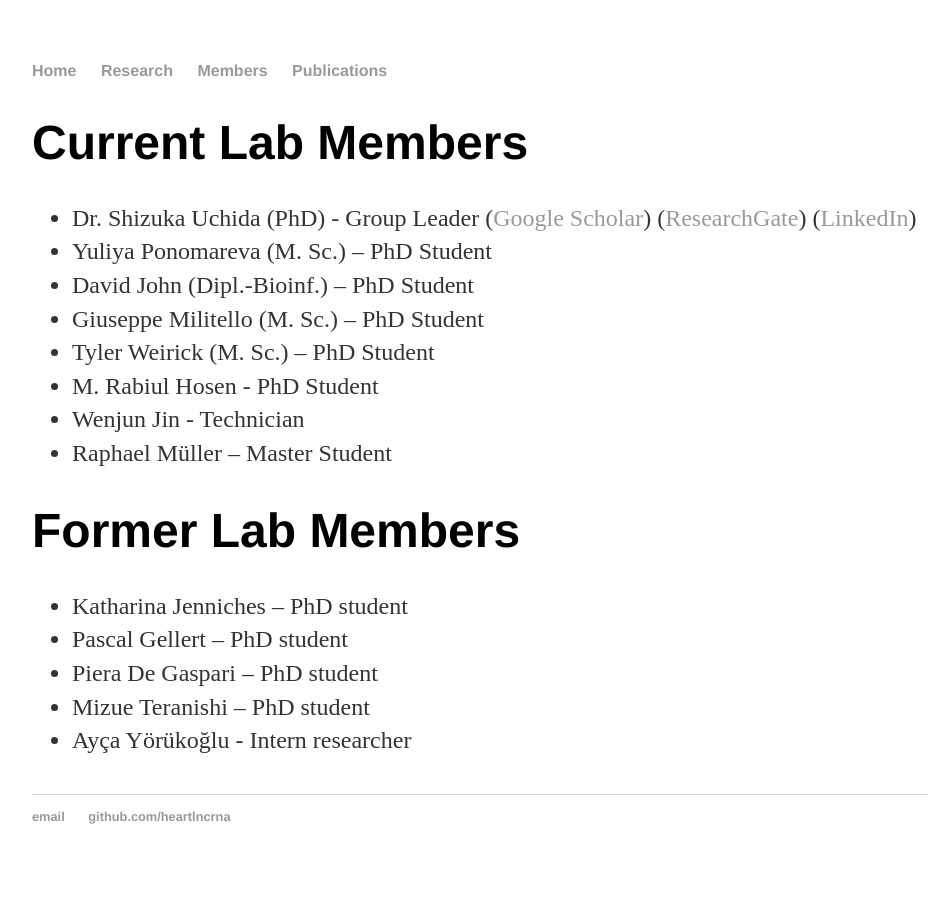
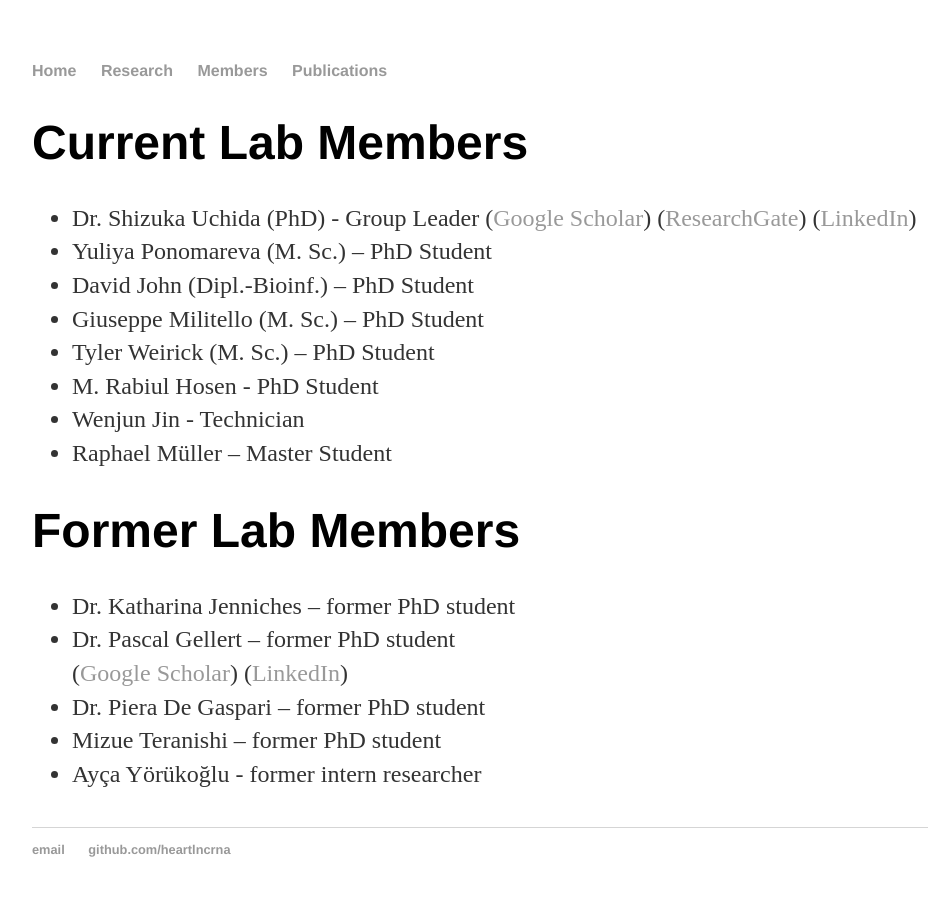
Before and after one commit to heartlncrna/heartlncrna.github.io, a Jekyll site: the page members/member_list.html, which Jekyll copies as it is, in a window 1280 px wide. Shown: the whole page, without its empty margins (160-1107 px from the left). Built offline with Jekyll 4.4.1, drawn with Linux system fonts in a browser that asks for light colours.

Commit message:
Update member_list.html

```diff
--- a/members/member_list.html
+++ b/members/member_list.html
@@ -44,11 +44,13 @@
 			<h1>Former Lab Members</h1>
 		<p class="ptNormal">
 			<ul>
-				<li>Katharina Jenniches – PhD student</li>
-				<li>Pascal Gellert – PhD student</li>
-				<li>Piera De Gaspari – PhD student</li>
-				<li>Mizue Teranishi – PhD student</li>
-				<li>Ayça Yörükoğlu - Intern researcher</li>
+				<li>Dr. Katharina Jenniches – former PhD student</li>
+				<li>Dr. Pascal Gellert – former PhD student</li>
+					(<a href="https://scholar.google.de/citations?user=D18nMz8AAAAJ&hl=en&authuser=1"><span class="ptHyperlink">Google Scholar</span></a>)
+					(<a href="https://uk.linkedin.com/in/pascalgellert"><span class="ptHyperlink">LinkedIn</span></a>)</li>
+				<li>Dr. Piera De Gaspari – former PhD student</li>
+				<li>Mizue Teranishi – former PhD student</li>
+				<li>Ayça Yörükoğlu - former intern researcher</li>
 		</p>
 </div>
 
```
